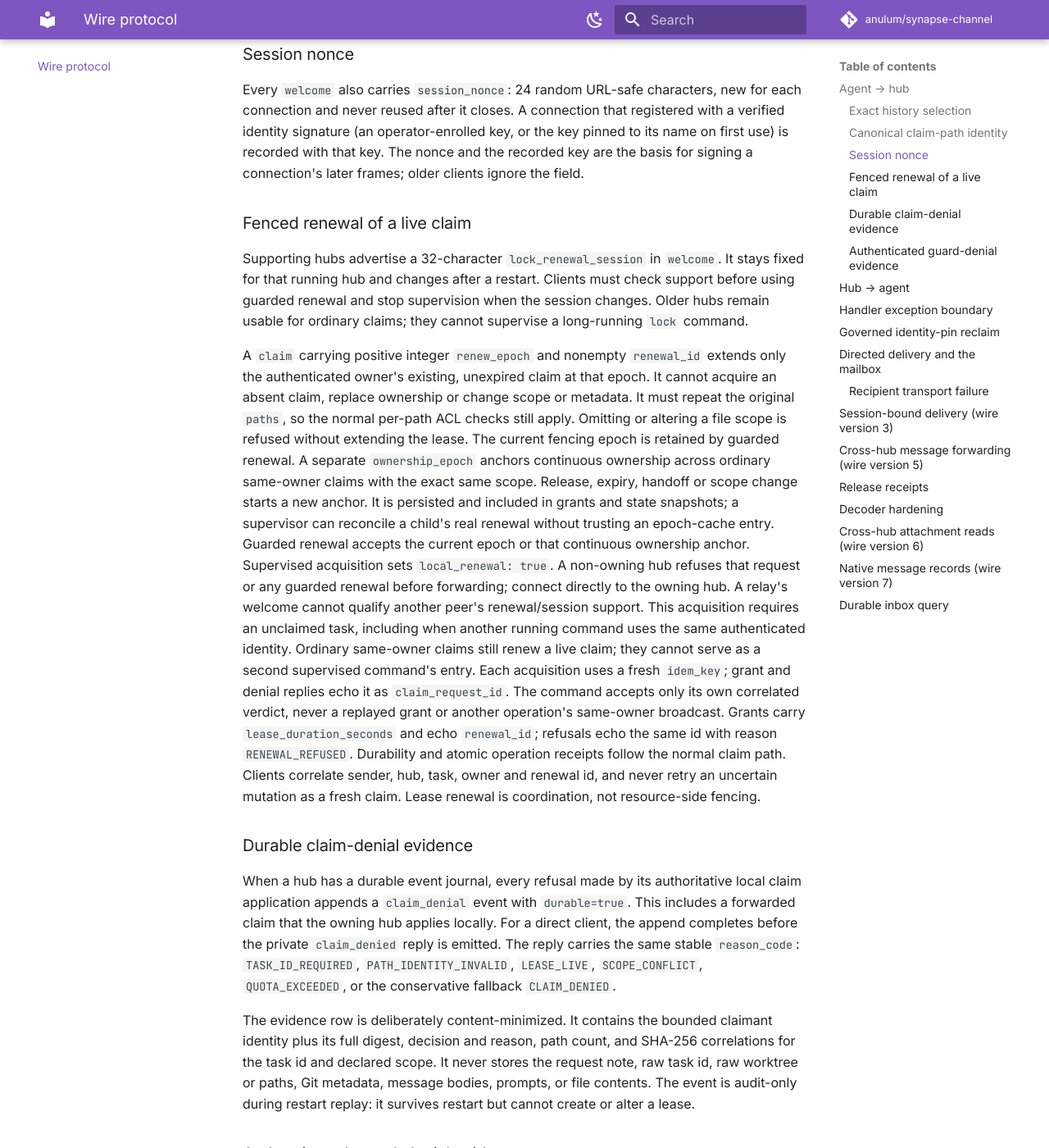
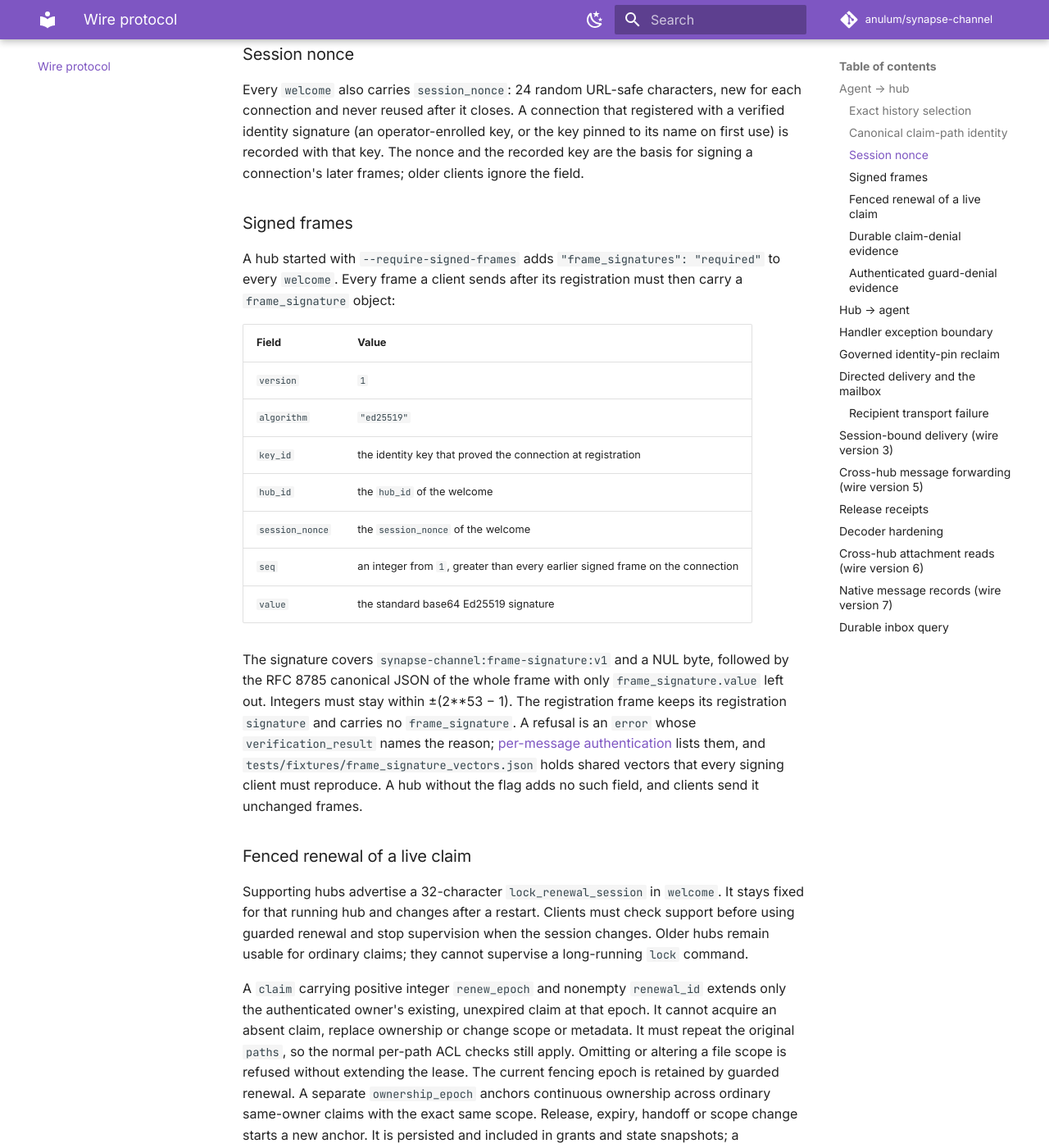
Before and after one commit to anulum/synapse-channel, an MkDocs documentation site: the page built from docs/protocol.md, in a window 1280 px wide and 1400 px high, scrolled down 5163 px. Shown: the whole window at 82% size. Built offline with MkDocs 1.6.1 and Material for MkDocs 9.7.7, drawn with Linux system fonts in a browser that asks for light colours; comment, search, counter and statistics services are not loaded.

Commit message:
docs(protocol): document the signed-frame wire fields
The wire contract named the welcome's session nonce but not the rest of
the signed-frame exchange. docs/protocol.md now describes the welcome's
"frame_signatures": "required" field, the frame_signature object, its
fields, the bytes it covers and the integer range. It points to the
refusal reasons and the shared vectors. TEAM_PROTOCOL.md points agents to
it next to the token rule.

Invariant preserved: no behaviour change.

Hooks-Verified: pre-commit sha256:1d22c619805cc7e4
Seat: f636
Authored by Anulum Fortis & Arcane Sapience (protoscience@anulum.li)

```diff
--- a/docs/protocol.md
+++ b/docs/protocol.md
@@ -229,6 +229,32 @@ registered with a verified identity signature (an operator-enrolled key, or
 the key pinned to its name on first use) is recorded with that key. The nonce
 and the recorded key are the basis for signing a connection's later frames;
 older clients ignore the field.
+
+### Signed frames
+
+A hub started with `--require-signed-frames` adds `"frame_signatures":
+"required"` to every `welcome`. Every frame a client sends after its
+registration must then carry a `frame_signature` object:
+
+| Field | Value |
+| --- | --- |
+| `version` | `1` |
+| `algorithm` | `"ed25519"` |
+| `key_id` | the identity key that proved the connection at registration |
+| `hub_id` | the `hub_id` of the welcome |
+| `session_nonce` | the `session_nonce` of the welcome |
+| `seq` | an integer from `1`, greater than every earlier signed frame on the connection |
+| `value` | the standard base64 Ed25519 signature |
+
+The signature covers `synapse-channel:frame-signature:v1` and a NUL byte,
+followed by the RFC 8785 canonical JSON of the whole frame with only
+`frame_signature.value` left out. Integers must stay within ±(2**53 − 1).
+The registration frame keeps its registration `signature` and carries no
+`frame_signature`. A refusal is an `error` whose `verification_result` names
+the reason; [per-message authentication](per-message-authentication.md#per-connection-identity-signatures---require-signed-frames)
+lists them, and `tests/fixtures/frame_signature_vectors.json` holds shared
+vectors that every signing client must reproduce. A hub without the flag adds
+no such field, and clients send it unchanged frames.
 
 ### Fenced renewal of a live claim
 
```
Also changed, not shown: TEAM_PROTOCOL.md (+4 -1 lines).
